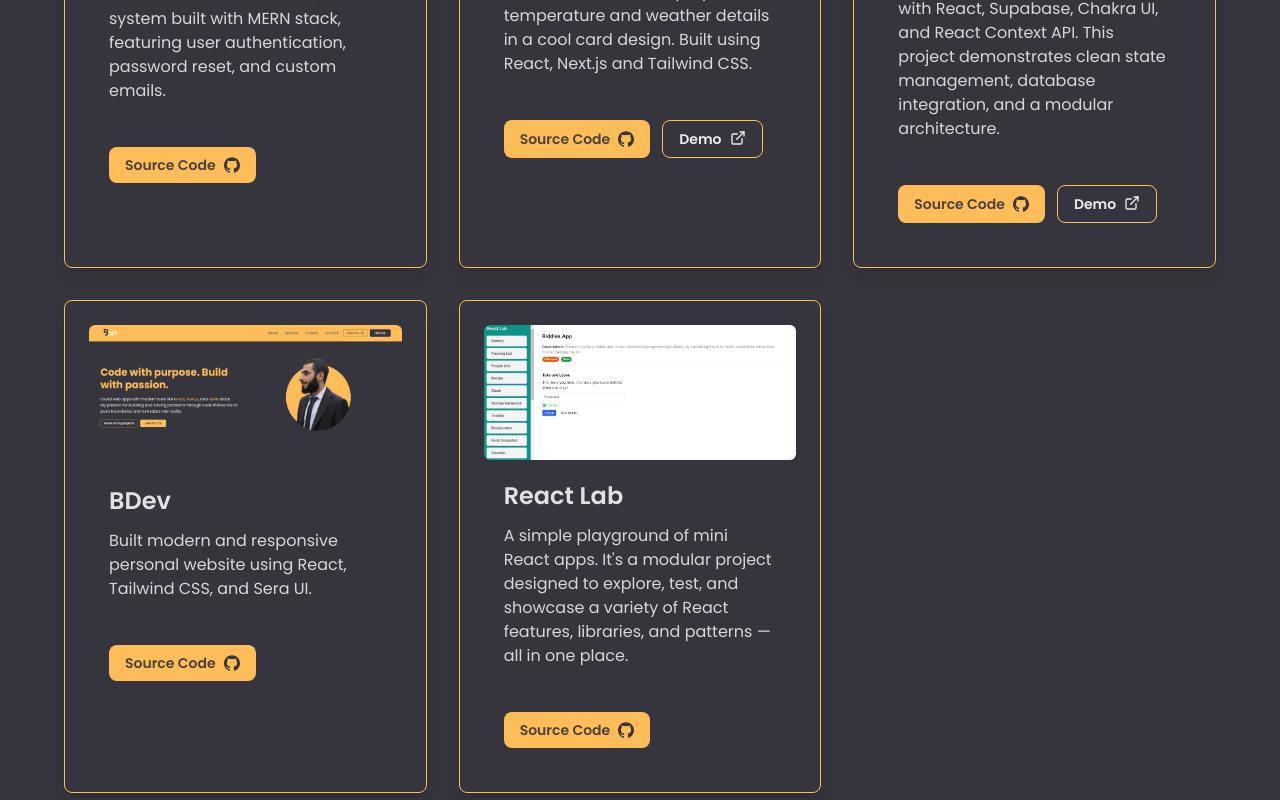
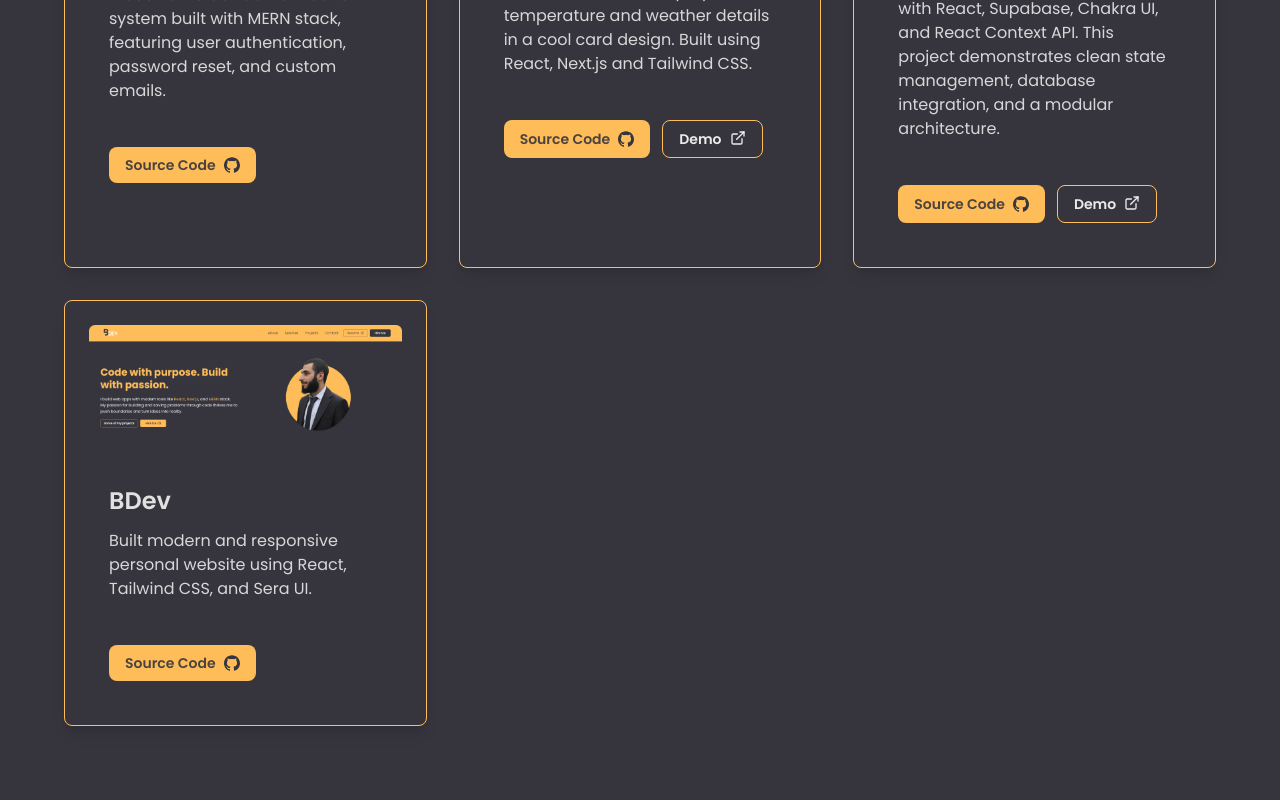
Before and after one commit to baraa-elhajj/BDev, a React (Vite) app: page / in a window 1280 px wide. Shown: the part 2574-3374 px from the top of the page. Built offline with nearby package versions, Linux system fonts and the light colour scheme.

Commit message:
Update Projects.jsx
filter shown projects by hidden prop

```diff
--- a/src/components/Projects.jsx
+++ b/src/components/Projects.jsx
@@ -90,7 +90,7 @@ export default function Projects() {
         transition={{ delay: 0.2, duration: 0.7 }}
         className="grid md:grid-cols-3 gap-8"
       >
-        {projects.map((project, index) => (
+        {projects.filter((project) => !project.hidden).map((project, index) => (
           <div
             key={index}
             className="relative bg-transparent border border-(--font-color-header) text-(--font-color-paragraph)/85
```
